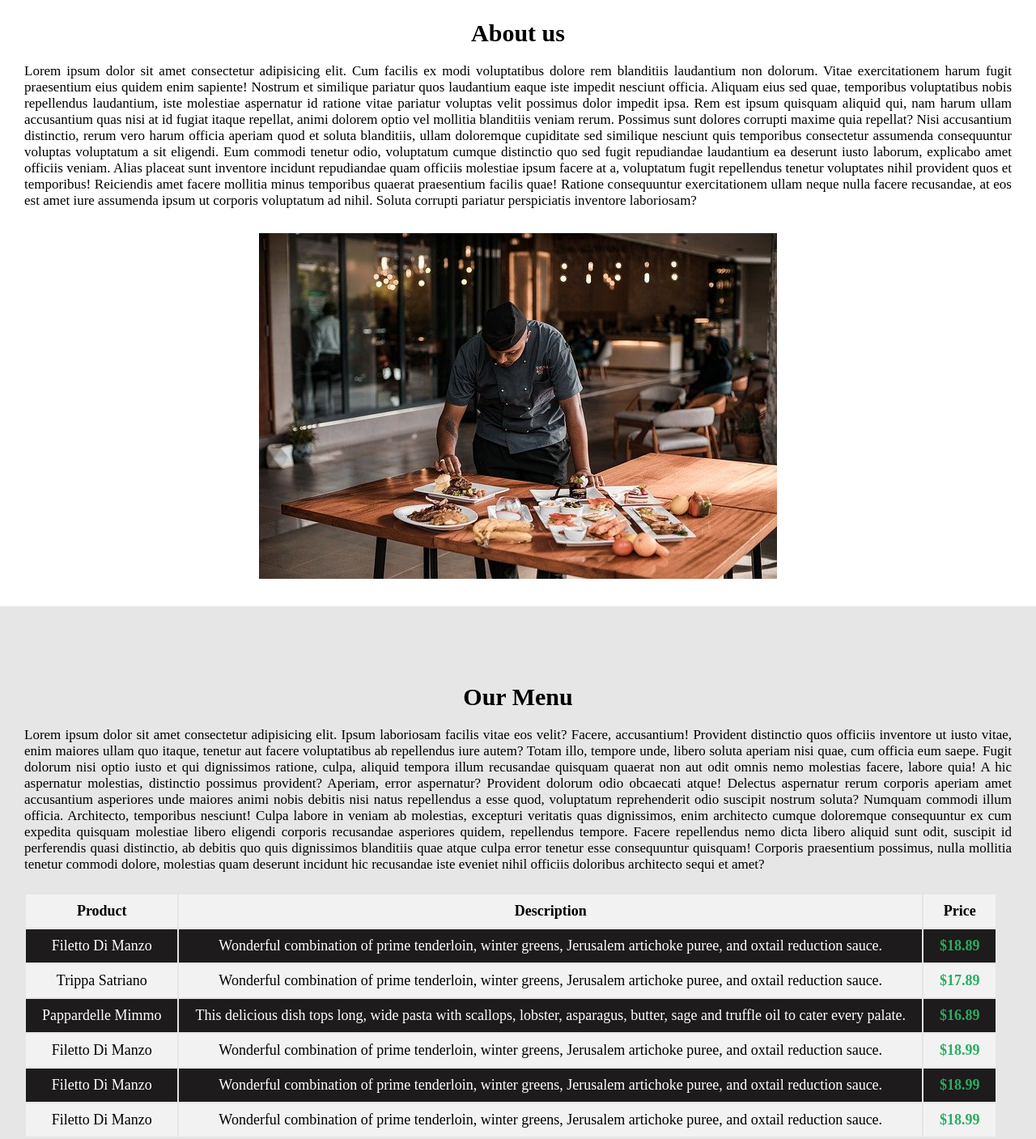
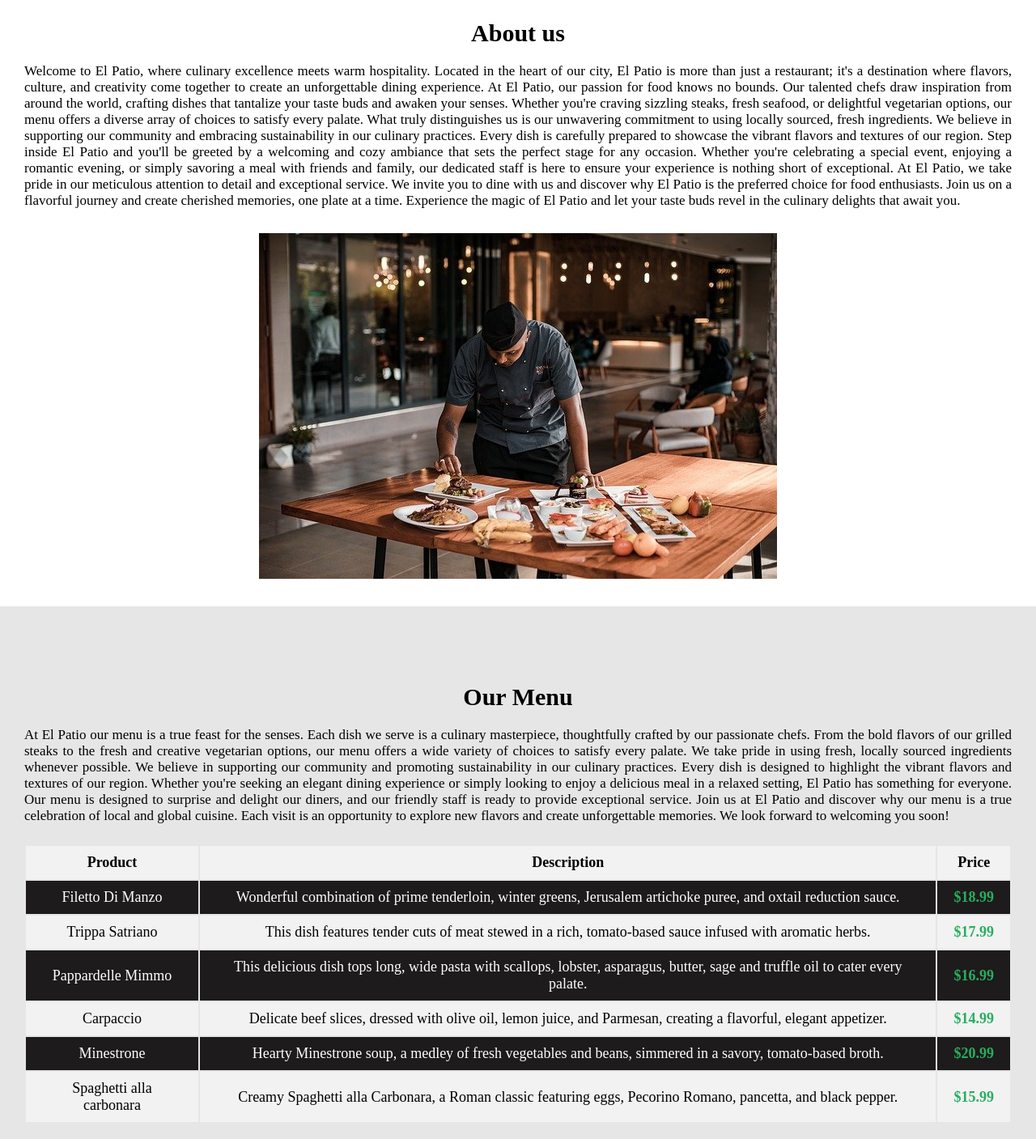
Before and after one commit to facundomoya/restaurant, a plain HTML site: page index.html in a window 1280 px wide. Shown: the part 854-2261 px from the top of the page at 81% size. Drawn offline with Linux system fonts and the light colour scheme.

Commit message:
add real texts and remove the lorem also increased the size for the subtitle

```diff
--- a/css/style.css
+++ b/css/style.css
@@ -185,6 +185,7 @@ footer p {
 
   #imagenPrincipal {
     height: 400px;
+    object-fit: cover;
   }
 
   #imagenLogo {
@@ -203,7 +204,8 @@ footer p {
   }
 
   #subTitulo {
-    font-size: 10px;
+    font-size: 12px;
+    width: 100%;
   }
 
   #positionTitulos {
--- a/index.html
+++ b/index.html
@@ -54,30 +54,31 @@
         <article class="contenedor">
           <h2 class="tituloMain">About us</h2>
           <p class="textoMain">
-            Lorem ipsum dolor sit amet consectetur adipisicing elit. Cum facilis
-            ex modi voluptatibus dolore rem blanditiis laudantium non dolorum.
-            Vitae exercitationem harum fugit praesentium eius quidem enim
-            sapiente! Nostrum et similique pariatur quos laudantium eaque iste
-            impedit nesciunt officia. Aliquam eius sed quae, temporibus
-            voluptatibus nobis repellendus laudantium, iste molestiae aspernatur
-            id ratione vitae pariatur voluptas velit possimus dolor impedit
-            ipsa. Rem est ipsum quisquam aliquid qui, nam harum ullam
-            accusantium quas nisi at id fugiat itaque repellat, animi dolorem
-            optio vel mollitia blanditiis veniam rerum. Possimus sunt dolores
-            corrupti maxime quia repellat? Nisi accusantium distinctio, rerum
-            vero harum officia aperiam quod et soluta blanditiis, ullam
-            doloremque cupiditate sed similique nesciunt quis temporibus
-            consectetur assumenda consequuntur voluptas voluptatum a sit
-            eligendi. Eum commodi tenetur odio, voluptatum cumque distinctio quo
-            sed fugit repudiandae laudantium ea deserunt iusto laborum,
-            explicabo amet officiis veniam. Alias placeat sunt inventore
-            incidunt repudiandae quam officiis molestiae ipsum facere at a,
-            voluptatum fugit repellendus tenetur voluptates nihil provident quos
-            et temporibus! Reiciendis amet facere mollitia minus temporibus
-            quaerat praesentium facilis quae! Ratione consequuntur
-            exercitationem ullam neque nulla facere recusandae, at eos est amet
-            iure assumenda ipsum ut corporis voluptatum ad nihil. Soluta
-            corrupti pariatur perspiciatis inventore laboriosam?
+            Welcome to El Patio, where culinary excellence meets warm
+            hospitality. Located in the heart of our city, El Patio is more than
+            just a restaurant; it's a destination where flavors, culture, and
+            creativity come together to create an unforgettable dining
+            experience. At El Patio, our passion for food knows no bounds. Our
+            talented chefs draw inspiration from around the world, crafting
+            dishes that tantalize your taste buds and awaken your senses.
+            Whether you're craving sizzling steaks, fresh seafood, or delightful
+            vegetarian options, our menu offers a diverse array of choices to
+            satisfy every palate. What truly distinguishes us is our unwavering
+            commitment to using locally sourced, fresh ingredients. We believe
+            in supporting our community and embracing sustainability in our
+            culinary practices. Every dish is carefully prepared to showcase the
+            vibrant flavors and textures of our region. Step inside El Patio and
+            you'll be greeted by a welcoming and cozy ambiance that sets the
+            perfect stage for any occasion. Whether you're celebrating a special
+            event, enjoying a romantic evening, or simply savoring a meal with
+            friends and family, our dedicated staff is here to ensure your
+            experience is nothing short of exceptional. At El Patio, we take
+            pride in our meticulous attention to detail and exceptional service.
+            We invite you to dine with us and discover why El Patio is the
+            preferred choice for food enthusiasts. Join us on a flavorful
+            journey and create cherished memories, one plate at a time.
+            Experience the magic of El Patio and let your taste buds revel in
+            the culinary delights that await you.
           </p>
           <img
             src="/img/chef.jpg"
@@ -90,30 +91,23 @@
         <article class="contenedor nuestroMenu">
           <h2 class="tituloMain">Our Menu</h2>
           <p class="textoMain">
-            Lorem ipsum dolor sit amet consectetur adipisicing elit. Ipsum
-            laboriosam facilis vitae eos velit? Facere, accusantium! Provident
-            distinctio quos officiis inventore ut iusto vitae, enim maiores
-            ullam quo itaque, tenetur aut facere voluptatibus ab repellendus
-            iure autem? Totam illo, tempore unde, libero soluta aperiam nisi
-            quae, cum officia eum saepe. Fugit dolorum nisi optio iusto et qui
-            dignissimos ratione, culpa, aliquid tempora illum recusandae
-            quisquam quaerat non aut odit omnis nemo molestias facere, labore
-            quia! A hic aspernatur molestias, distinctio possimus provident?
-            Aperiam, error aspernatur? Provident dolorum odio obcaecati atque!
-            Delectus aspernatur rerum corporis aperiam amet accusantium
-            asperiores unde maiores animi nobis debitis nisi natus repellendus a
-            esse quod, voluptatum reprehenderit odio suscipit nostrum soluta?
-            Numquam commodi illum officia. Architecto, temporibus nesciunt!
-            Culpa labore in veniam ab molestias, excepturi veritatis quas
-            dignissimos, enim architecto cumque doloremque consequuntur ex cum
-            expedita quisquam molestiae libero eligendi corporis recusandae
-            asperiores quidem, repellendus tempore. Facere repellendus nemo
-            dicta libero aliquid sunt odit, suscipit id perferendis quasi
-            distinctio, ab debitis quo quis dignissimos blanditiis quae atque
-            culpa error tenetur esse consequuntur quisquam! Corporis praesentium
-            possimus, nulla mollitia tenetur commodi dolore, molestias quam
-            deserunt incidunt hic recusandae iste eveniet nihil officiis
-            doloribus architecto sequi et amet?
+            At El Patio our menu is a true feast for the senses. Each dish we
+            serve is a culinary masterpiece, thoughtfully crafted by our
+            passionate chefs. From the bold flavors of our grilled steaks to the
+            fresh and creative vegetarian options, our menu offers a wide
+            variety of choices to satisfy every palate. We take pride in using
+            fresh, locally sourced ingredients whenever possible. We believe in
+            supporting our community and promoting sustainability in our
+            culinary practices. Every dish is designed to highlight the vibrant
+            flavors and textures of our region. Whether you're seeking an
+            elegant dining experience or simply looking to enjoy a delicious
+            meal in a relaxed setting, El Patio has something for everyone. Our
+            menu is designed to surprise and delight our diners, and our
+            friendly staff is ready to provide exceptional service. Join us at
+            El Patio and discover why our menu is a true celebration of local
+            and global cuisine. Each visit is an opportunity to explore new
+            flavors and create unforgettable memories. We look forward to
+            welcoming you soon!
           </p>
           <table>
             <thead>
@@ -130,15 +124,15 @@
                   Wonderful combination of prime tenderloin, winter greens,
                   Jerusalem artichoke puree, and oxtail reduction sauce.
                 </td>
-                <td class="precio">$18.89</td>
+                <td class="precio">$18.99</td>
               </tr>
               <tr>
                 <td>Trippa Satriano</td>
                 <td>
-                  Wonderful combination of prime tenderloin, winter greens,
-                  Jerusalem artichoke puree, and oxtail reduction sauce.
+                  This dish features tender cuts of meat stewed in a rich,
+                  tomato-based sauce infused with aromatic herbs.
                 </td>
-                <td class="precio">$17.89</td>
+                <td class="precio">$17.99</td>
               </tr>
               <tr>
                 <td>Pappardelle Mimmo</td>
@@ -147,31 +141,31 @@
                   lobster, asparagus, butter, sage and truffle oil to cater
                   every palate.
                 </td>
-                <td class="precio">$16.89</td>
+                <td class="precio">$16.99</td>
               </tr>
               <tr>
-                <td>Filetto Di Manzo</td>
+                <td>Carpaccio</td>
                 <td>
-                  Wonderful combination of prime tenderloin, winter greens,
-                  Jerusalem artichoke puree, and oxtail reduction sauce.
+                  Delicate beef slices, dressed with olive oil, lemon juice, and
+                  Parmesan, creating a flavorful, elegant appetizer.
                 </td>
-                <td class="precio">$18.99</td>
+                <td class="precio">$14.99</td>
               </tr>
               <tr>
-                <td>Filetto Di Manzo</td>
+                <td>Minestrone</td>
                 <td>
-                  Wonderful combination of prime tenderloin, winter greens,
-                  Jerusalem artichoke puree, and oxtail reduction sauce.
+                  Hearty Minestrone soup, a medley of fresh vegetables and
+                  beans, simmered in a savory, tomato-based broth.
                 </td>
-                <td class="precio">$18.99</td>
+                <td class="precio">$20.99</td>
               </tr>
               <tr>
-                <td>Filetto Di Manzo</td>
+                <td>Spaghetti alla carbonara</td>
                 <td>
-                  Wonderful combination of prime tenderloin, winter greens,
-                  Jerusalem artichoke puree, and oxtail reduction sauce.
+                  Creamy Spaghetti alla Carbonara, a Roman classic featuring
+                  eggs, Pecorino Romano, pancetta, and black pepper.
                 </td>
-                <td class="precio">$18.99</td>
+                <td class="precio">$15.99</td>
               </tr>
             </tbody>
           </table>
@@ -191,7 +185,7 @@
         <a href="#">Home</a>
         <a href="#">About</a>
         <a href="#">Contact</a>
-        <p>&copy; 2021 Restaurant. All rights reserved</p>
+        <p>&copy; 2023 Restaurant. All rights reserved</p>
       </article>
     </footer>
   </body>
```
